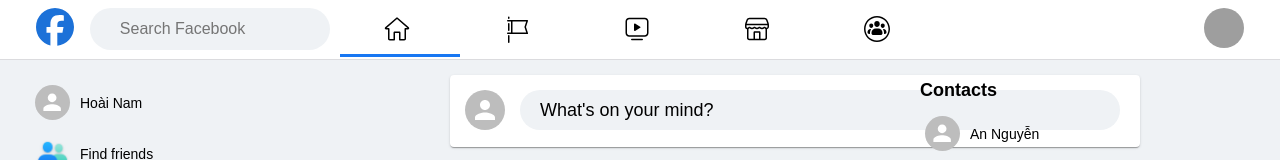
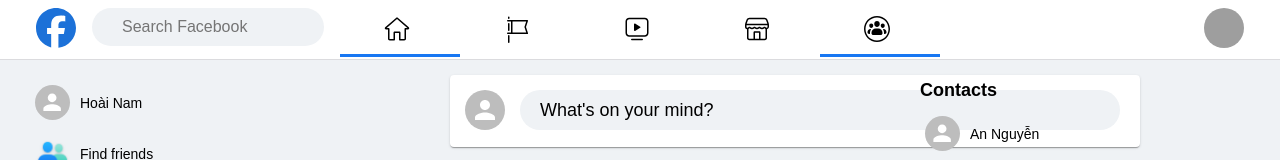
Before and after one commit to phamhoainam2k5/facebook-clone, a React (Vite) app: page /home in a window 1280 px wide. Shown: the top 160 px of the page. Built offline with nearby package versions, Linux system fonts and the light colour scheme; grey boxes are pictures that could not be loaded.

Commit message:
reposive

```diff
--- a/src/page/HearNavbar/HeaderPage.css
+++ b/src/page/HearNavbar/HeaderPage.css
@@ -19,8 +19,8 @@
     justify-content: left;
 }
 .navbar-search {
-    height: 40px;
-    width: 220px;
+    height: 4.5vh;
+    width: 25vh;
     border-radius: 25px;
     border: 0px;
     background-color: #eff2f5;
--- a/src/page/HearNavbar/HeaderPage.jsx
+++ b/src/page/HearNavbar/HeaderPage.jsx
@@ -26,7 +26,7 @@ function Home() {
                     <div className='navbar-tabs'>
                         <img src="../public/images/market.svg" width={35} height={35}/>
                     </div>
-                    <div className='navbar-tabs'>
+                    <div className='navbar-tabs active'>
                         <img src="../public/images/groups.svg" width={35} height={35}/>
                     </div>
                 </div>
--- a/src/page/MainPage.css
+++ b/src/page/MainPage.css
@@ -49,7 +49,7 @@
     border-bottom: 1px solid #dbdbde;
 }
 .create-post-grid-header > h6 {
-  margin-inline: auto;
+margin-inline: auto;
 }
 .createpost-select {
     height: 25px;
--- a/src/page/UploadSection/UploadSection.css
+++ b/src/page/UploadSection/UploadSection.css
@@ -24,9 +24,10 @@
     color: black; /* Màu chữ */
     text-decoration: none; /* Bỏ gạch chân */
 }
+
 .upload-box:hover {
-    background-color: #d0d3d6;
+background-color: #d0d3d6;
 }
 .upload-box::placeholder {
-    font-size: 18px;
+font-size: 18px;
 }
```
